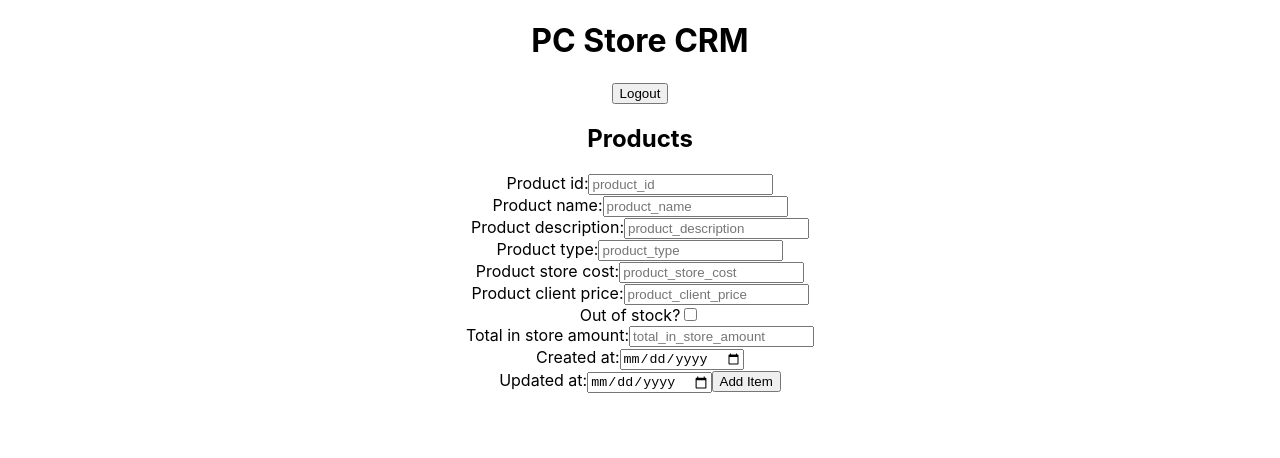
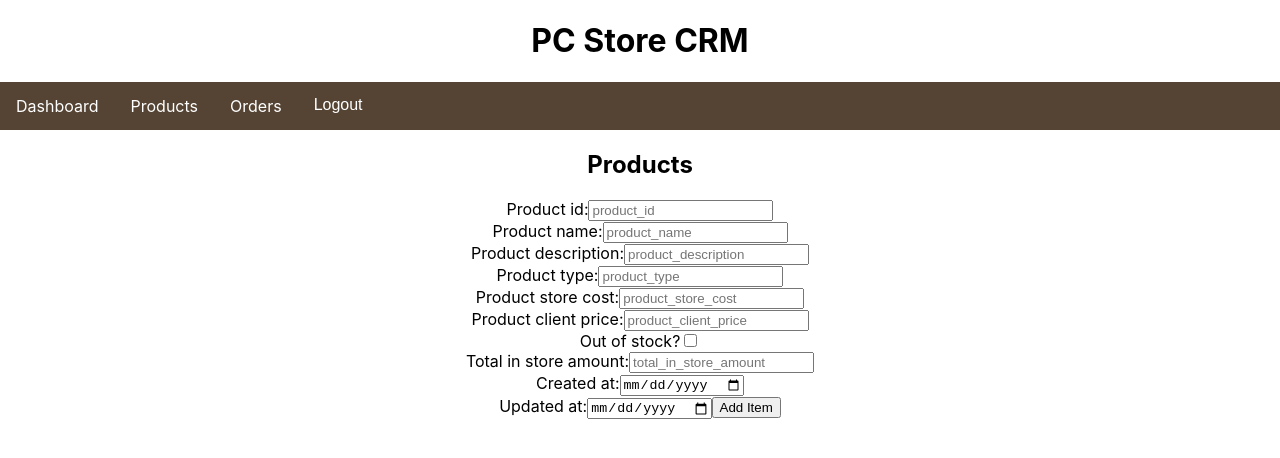
Before and after one commit to tamaszentai/pc-store-crm, a React (Create React App) app: page /products in a window 1280 px wide. Shown: the top 458 px of the page. Built offline with nearby package versions, Linux system fonts and the light colour scheme; sample sign-in values are in the browser's storage.

Commit message:
basic header css added

```diff
--- a/src/Header.js
+++ b/src/Header.js
@@ -1,13 +1,37 @@
-import React, {useEffect} from "react";
+import React from "react";
+import { Link } from "react-router-dom";
+
+import styles from './Header.module.css';
 
 const Header = (props) => {
+  const header = props.auth ? (
+    <div className="navbar">
+    <ul>
+    <li>
+      <Link to="/">Dashboard</Link>
+    </li>
+    <li>
+      <Link to="/products">Products</Link>
+    </li>
+    <li>
+        <Link to="/orders">Orders</Link>
+    </li>
+    <li>
+    <button className={styles.logout} onClick={props.logoutHandler}>Logout</button>
+    </li>
+  </ul>
+
+  </div>
+  ) : (
+    <div></div>
+  );
 
   return (
-  <div className="header">
-    <h1>PC Store CRM</h1>
-    {props.auth ? <div><button onClick={props.logoutHandler}>Logout</button></div> : <div></div>}
-  </div>
-  )
+    <div className="header">
+      <h1>PC Store CRM</h1>
+      {header}
+    </div>
+  );
 };
 
 export default Header;
--- /dev/null
+++ b/src/Header.module.css
@@ -0,0 +1,46 @@
+.logout {
+  border: none;
+  color: white;
+  padding: 14px 16px;
+  text-align: center;
+  text-decoration: none;
+  display: inline-block;
+  font-size: 16px;
+  transition-duration: 0.4s;
+  cursor: pointer;
+}
+
+.logout {
+  background-color: #543;
+  color: white;
+}
+
+.logout:hover {
+  color: white;
+  background-color: #111;
+
+}
+
+ul {
+  list-style-type: none;
+  margin: 0;
+  padding: 0;
+  overflow: hidden;
+  background-color: #543;
+}
+
+li {
+  float: left;
+}
+
+li a {
+  display: block;
+  color: white;
+  text-align: center;
+  padding: 14px 16px;
+  text-decoration: none;
+}
+
+li a:hover {
+  background-color: #111;
+}
--- a/src/Products.js
+++ b/src/Products.js
@@ -83,7 +83,7 @@ const Products = (props) => {
 
   const addItemHandler = (event) => {
     event.preventDefault();
-    sessionStorage.setItem(`${item.product_id}`, JSON.stringify(item))
+    sessionStorage.setItem(`product${item.product_id}`, JSON.stringify(item))
   }
 
 
@@ -107,7 +107,7 @@ for (let i = 0; i < sessionStorage.length; i++) {
         <label>
           Product id:
           <input
-            type="text"
+            type="number"
             placeholder="product_id"
             required
             onChange={productIdChangeHandler}
@@ -147,7 +147,7 @@ for (let i = 0; i < sessionStorage.length; i++) {
         <label>
           Product store cost:
           <input
-            type="text"
+            type="number"
             placeholder="product_store_cost"
             required
             onChange={productStoreCostChangeHandler}
@@ -157,7 +157,7 @@ for (let i = 0; i < sessionStorage.length; i++) {
         <label>
           Product client price:
           <input
-            type="text"
+            type="number"
             placeholder="product_client_price"
             required
             onChange={productClientPriceChangeHandler}
@@ -172,7 +172,7 @@ for (let i = 0; i < sessionStorage.length; i++) {
         <label>
           Total in store amount:
           <input
-            type="text"
+            type="number"
             placeholder="total_in_store_amount"
             required
             onChange={totalInStoreAmountChangeHandler}
```
